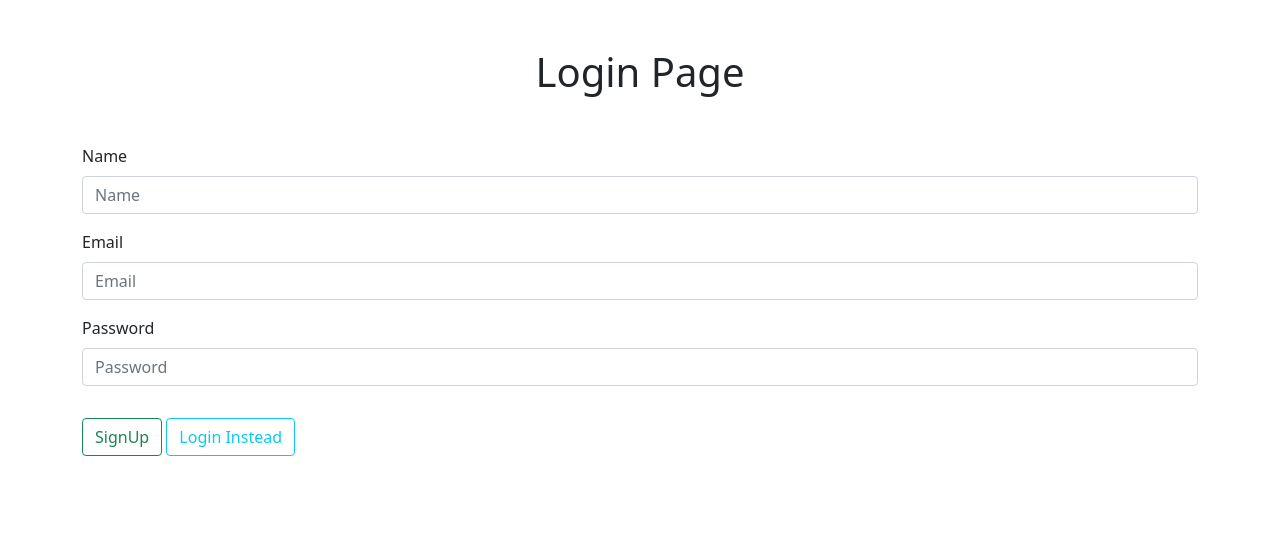
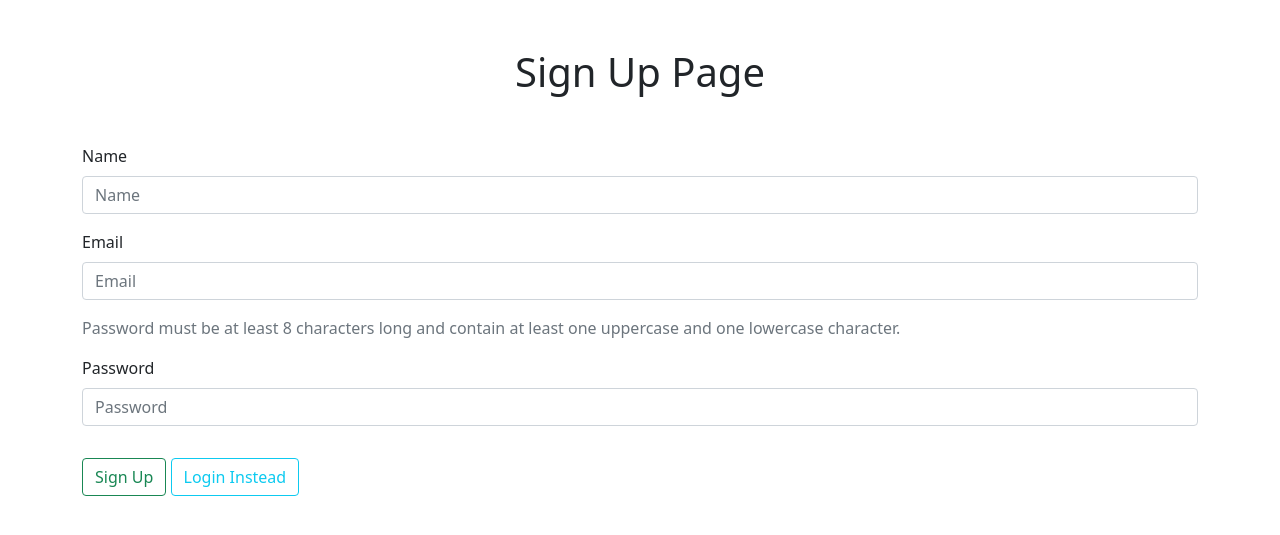
Before and after one commit to Shubh-81/CS432-Assignment-4, a Flask app: page /signup in a window 1280 px wide. Shown: the top 535 px of the page. Run offline with Flask 3, Linux system fonts and the light colour scheme; parts of the project's set-up code (start-up, migrations or seed data) failed here and were passed over.

Commit message:
Added check for email and password

```diff
--- a/server/templates/home/login.html
+++ b/server/templates/home/login.html
@@ -17,11 +17,12 @@ Login Page
   <form action="" method="POST">
     <div class="mb-3">
       <label for="email" class="form-label">Email</label>
-      <input type="text" class="form-control" name="email" id="email" placeholder="Email">
+      <input type="email" class="form-control" name="email" id="email" placeholder="Email" required pattern="[a-z0-9._%+-]+@[a-z0-9.-]+\.[a-z]{2,}$">
+      <div class="invalid-feedback">Please enter a valid email address.</div>
     </div>
     <div class="mb-3">
         <label for="password" class="form-label">Password</label>
-        <input type="password" class="form-control" name="password" id="password" placeholder="Password">
+        <input type="password" class="form-control" name="password" id="password" placeholder="Password" required>
     </div>
     <div>
       <button type="submit" class="btn mt-3 btn-outline-success">Login</button>
--- a/server/templates/home/signup.html
+++ b/server/templates/home/signup.html
@@ -1,11 +1,11 @@
 {% extends 'home/base.html' %}
 
 {% block title %}
-Login Page
+Sign Up Page
 {% endblock %}
 
 {% block content %}
-<h1 class="text-center my-5">Login Page</h1>
+<h1 class="text-center my-5">Sign Up Page</h1>
 <div class="container">
     {% with messages = get_flashed_messages() %}
     {% if messages %}
@@ -17,18 +17,22 @@ Login Page
   <form action="" method="POST">
     <div class="mb-3">
         <label for="name" class="form-label">Name</label>
-        <input type="text" class="form-control" name="name" id="name" placeholder="Name">
+        <input type="text" class="form-control" name="name" id="name" placeholder="Name" required>
     </div>
     <div class="mb-3">
         <label for="email" class="form-label">Email</label>
-        <input type="text" class="form-control" name="email" id="email" placeholder="Email">
+        <input type="email" class="form-control" name="email" id="email" placeholder="Email" required pattern="[a-z0-9._%+-]+@[a-z0-9.-]+\.[a-z]{2,}$">
+        <div class="invalid-feedback">Please enter a valid email address.</div>
     </div>
     <div class="mb-3">
+        <p class="text-muted">Password must be at least 8 characters long and contain at least one uppercase and one lowercase character.</p>
         <label for="password" class="form-label">Password</label>
-        <input type="password" class="form-control" name="password" id="password" placeholder="Password">
+        <input type="password" class="form-control" name="password" id="password" placeholder="Password" required pattern="(?=.*\d)(?=.*[a-z])(?=.*[A-Z]).{8,}">
+        <div class="invalid-feedback">Password must be at least 8 characters long and contain at least one uppercase and one lowercase character.</div>
     </div>
-  <button type="submit" class="btn mt-3 btn-outline-success">SignUp</button>
-  <a class="btn btn-outline-info mt-3" href="{{ url_for('auth.login') }}">Login Instead</a>
+    <button type="submit" class="btn mt-3 btn-outline-success">Sign Up</button>
+    <a class="btn btn-outline-info mt-3" href="{{ url_for('auth.login') }}">Login Instead</a>
   </form>
-  </div>
+</div>
+
 {% endblock %}
```
